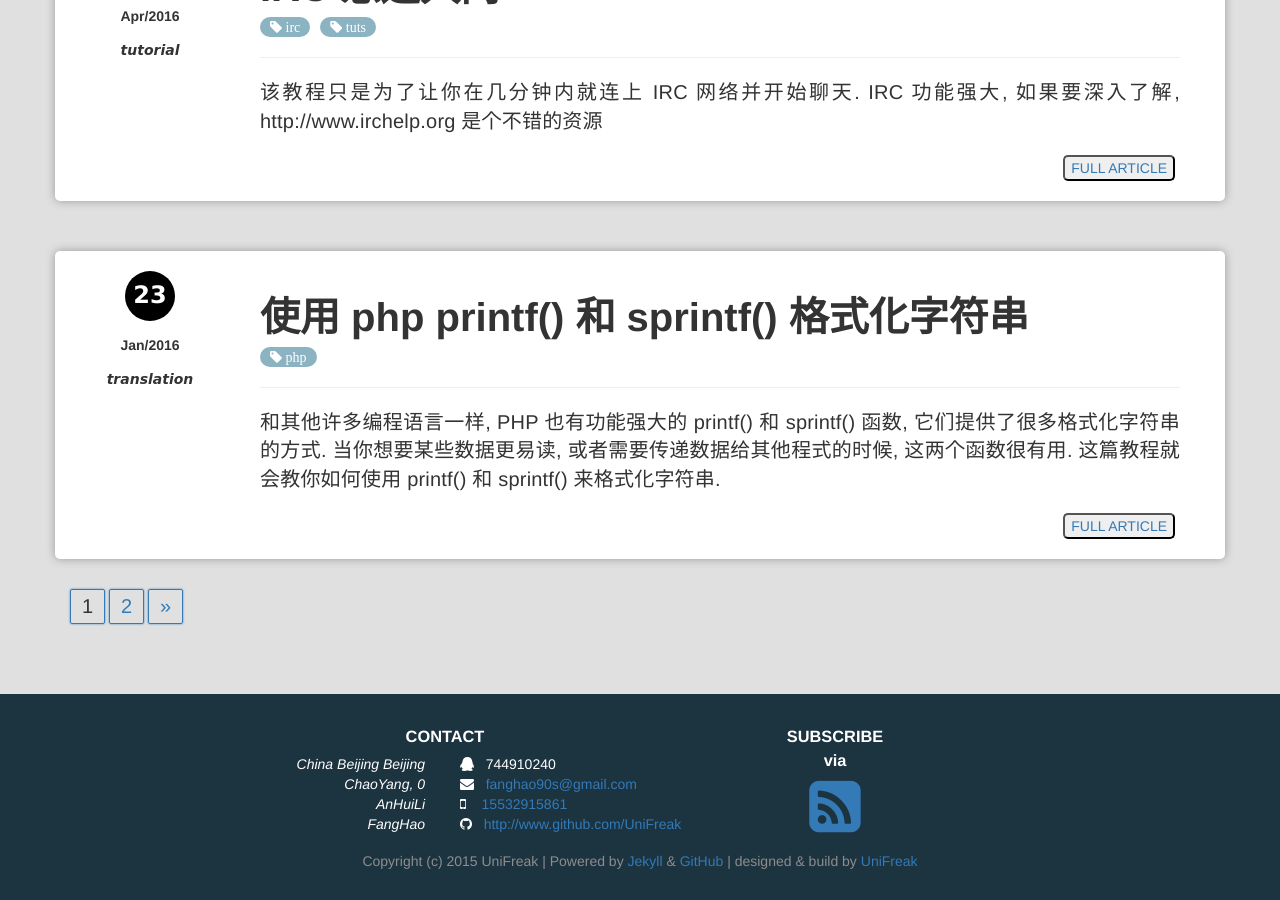
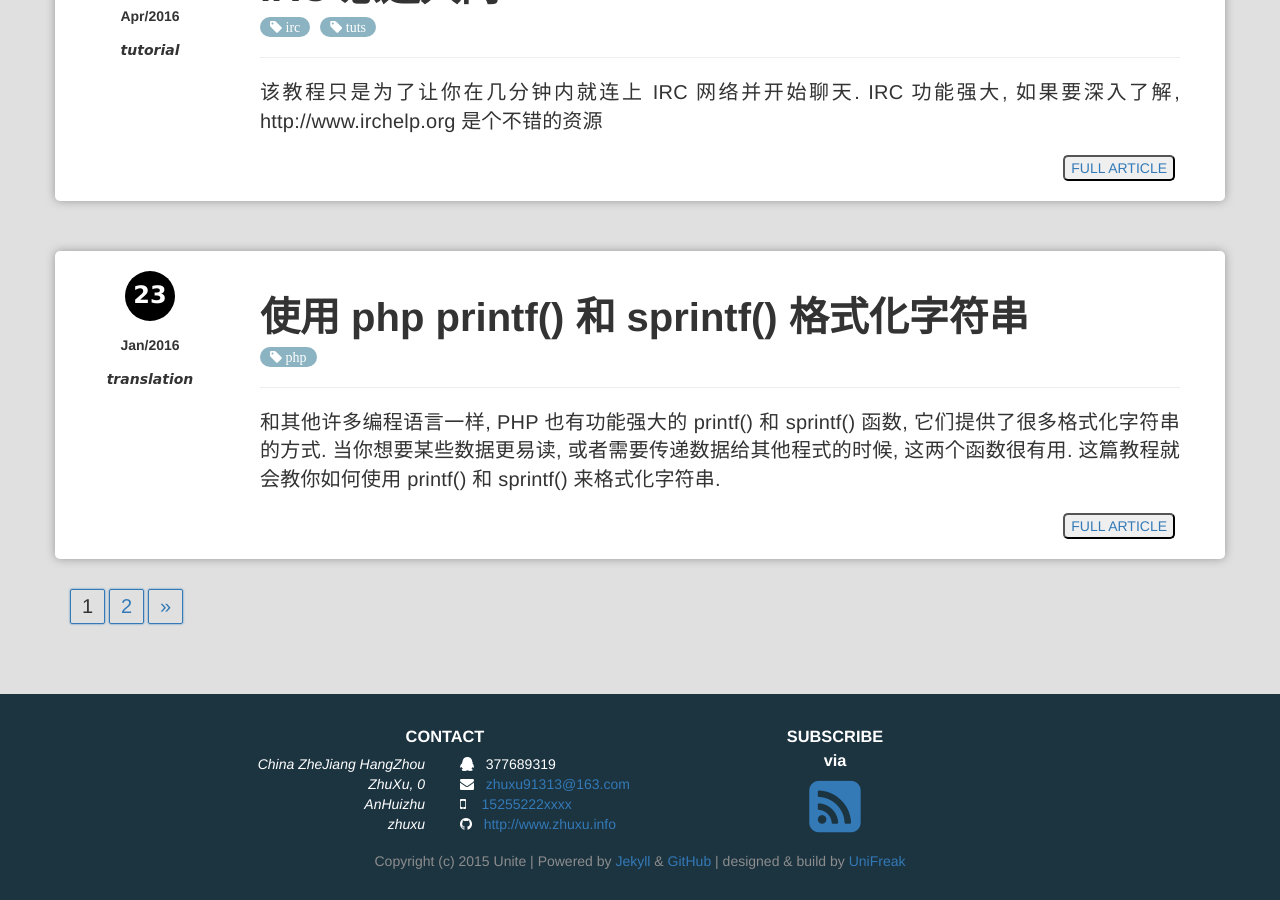
Before and after one commit to zhuxuperson/zhuxuperson.github.io, a Jekyll site: the page built from index.html, in a window 1280 px wide and 900 px high, scrolled down 1983 px. Built offline with Jekyll 4.4.1, drawn with Linux system fonts in a browser that asks for light colours; Markdown is read by kramdown in place of the engine named in the settings; the list of posts is cut into pages by our own code; comment, search, counter and statistics services are not loaded.

Commit message:
endline code

```diff
--- a/_config.yml
+++ b/_config.yml
@@ -25,24 +25,24 @@ title: UniFreak | Another yet unique freak is showing a freakshow
 description: "Fanghao's personal weblog, on coding or such stuff"
 
 my:
-    displayName: UniFreak
-    realName: FangHao
-    realName_cn: 方浩
+    displayName: Unite
+    realName: zhuxu
+    realName_cn: zhuxu
     jobTitle: "PHP Coder"
     contact:
-        qq: 744910240
-        email: fanghao90s@gmail.com
-        github: http://www.github.com/UniFreak
-        qzone: http://744910240.qzone.qq.com
+        qq: 377689319
+        email: zhuxu91313@163.com
+        github: http://www.zhuxu.info
+        qzone: http://377689319.qzone.qq.com
         pinterest: https://www.pinterest.com/miblah/
-        tel: 15532915861
+        tel: 15255222xxxx
         address:
             country: China
-            state: Beijing
-            city: Beijing
-            distribute: ChaoYang
+            state: ZheJiang
+            city: HangZhou
+            distribute: ZhuXu
             postcode: 000000
-            cell: "AnHuiLi"
+            cell: "AnHuizhu"
     skills:
         frontend: ["HTML | Markdown", "CSS | SASS", "JS | jQuery", "Bootstrap"]
         backend: ["PHP", "MySQL", "Redis", "Regex", "Laravel", "OSC"]
```
